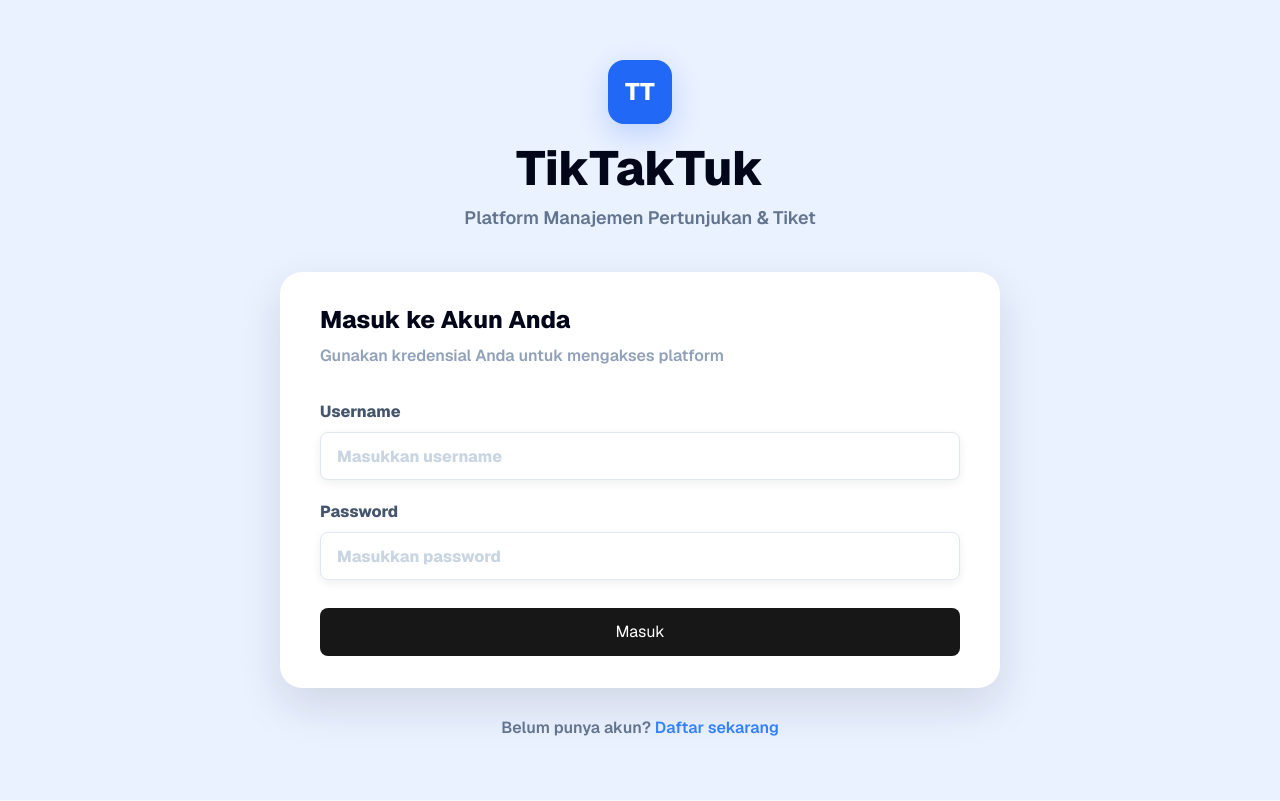
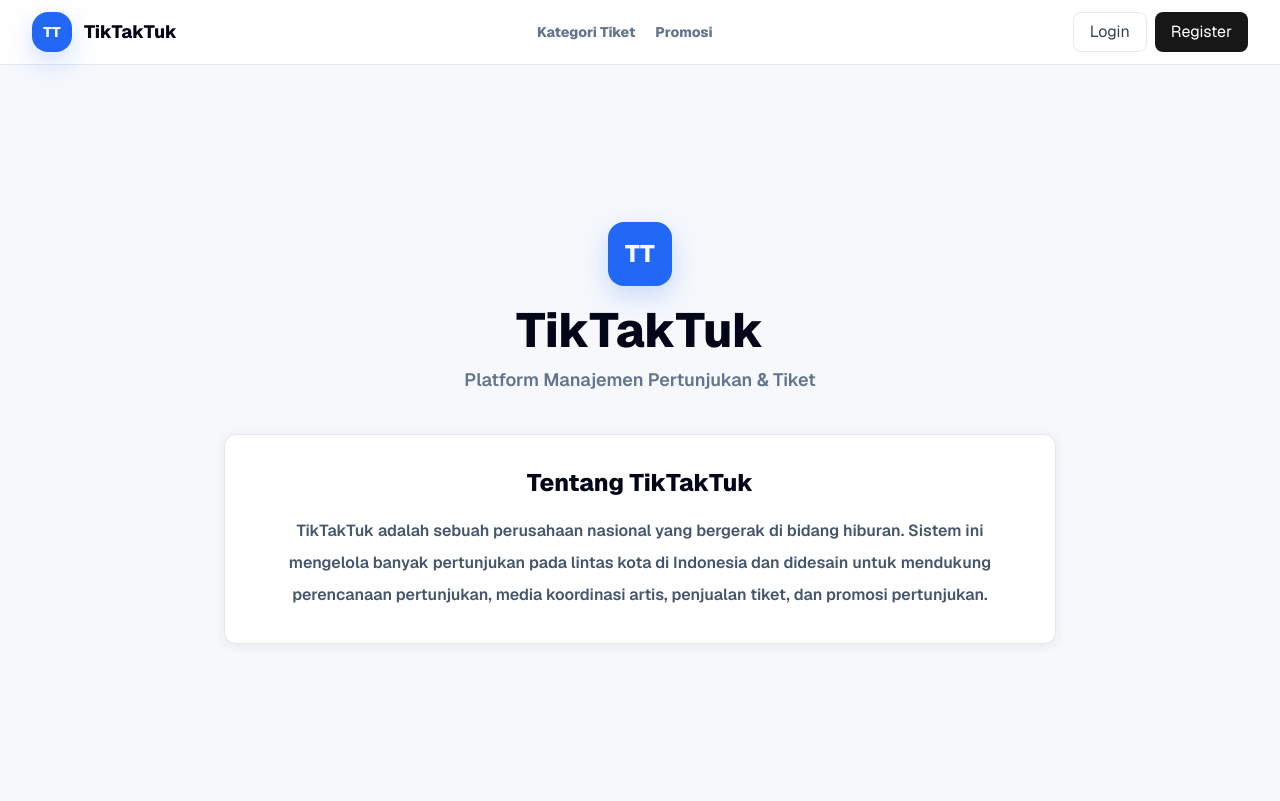
Before and after one commit to IkanBerkepalaLele/BasdatFE, a Next.js app: page / in a window 1280 px wide. Built offline with nearby package versions, Linux system fonts and the light colour scheme.

Commit message:
feat: add guest landing page

```diff
--- a/src/features/artist/components/artist-list-page.tsx
+++ b/src/features/artist/components/artist-list-page.tsx
@@ -3,7 +3,6 @@
 import { useEffect, useMemo, useRef, useState } from "react";
 import {
   List,
-  Music2,
   Pencil,
   Plus,
   Search,
--- a/src/features/auth/components/auth-app.tsx
+++ b/src/features/auth/components/auth-app.tsx
@@ -10,6 +10,7 @@ import { ArtistListPage } from "@/features/artist/components/artist-list-page";
 import { TicketCategoryListPage } from "@/features/ticket-category/components/ticket-category-list-page";
 import { TicketListPage } from "@/features/ticket/components/ticket-list-page";
 import { SeatListPage } from "@/features/seat/components/seat-list-page";
+import { GuestLandingPage, GuestShell } from "@/features/guest/components/guest-landing-page";
 import { roleLabels } from "../data/auth-seed";
 import {
   authenticate,
@@ -22,7 +23,7 @@ import { AppNavbar } from "./app-navbar";
 import { LoginPage } from "./login-page";
 import { RegisterPage } from "./register-page";
 
-type AuthScreen = "login" | "register";
+type AuthScreen = "guest" | "guest-ticket-category" | "login" | "register";
 type AppPage = "dashboard" | "profile" | "venue" | "event" | "ticket" | "seat" | "artist" | "ticket-category";
 const sessionStorageKey = "tiktaktuk-auth-user-id";
 
@@ -43,7 +44,7 @@ function writeSession(userId: string | null) {
 
 export function AuthApp() {
   const [data, setData] = useState<AuthSeed>(() => cloneAuthSeed());
-  const [screen, setScreen] = useState<AuthScreen>("login");
+  const [screen, setScreen] = useState<AuthScreen>("guest");
   const [activePage, setActivePage] = useState<AppPage>("dashboard");
   const [toast, setToast] = useState<ToastState>(null);
   const [sessionUserId, setSessionUserId] = useState<string | null>(null);
@@ -77,6 +78,18 @@ export function AuthApp() {
     setToast(nextToast);
   }
 
+  function showGuestPromotionMessage() {
+    showToast({ tone: "info", message: "Promosi belum diimplementasi." });
+  }
+
+  function showGuestLanding() {
+    setScreen("guest");
+  }
+
+  function showGuestTicketCategory() {
+    setScreen("guest-ticket-category");
+  }
+
   function login(username: string, password: string) {
     const user = authenticate(data.users, username, password);
 
@@ -93,10 +106,10 @@ export function AuthApp() {
 
   function logout() {
     setSessionUserId(null);
-    setScreen("login");
+    setScreen("guest");
     setActivePage("dashboard");
     writeSession(null);
-    showToast({ tone: "success", message: "Session berakhir. Anda kembali ke halaman Login." });
+    showToast({ tone: "success", message: "Session berakhir. Anda kembali ke halaman awal." });
   }
 
   function register(role: RoleName, payload: RegisterPayload) {
@@ -215,8 +228,32 @@ export function AuthApp() {
         <div className="fixed left-1/2 top-5 z-50 w-[min(92vw,560px)] -translate-x-1/2">
           <Toast toast={toast} />
         </div>
-        {screen === "login" ? (
-          <LoginPage onLogin={login} onRegister={() => setScreen("register")} />
+        {screen === "guest" ? (
+          <GuestLandingPage
+            onLanding={showGuestLanding}
+            onLogin={() => setScreen("login")}
+            onPromotion={showGuestPromotionMessage}
+            onRegister={() => setScreen("register")}
+            onTicketCategory={showGuestTicketCategory}
+          />
+        ) : screen === "guest-ticket-category" ? (
+          <GuestShell
+            onLanding={showGuestLanding}
+            onLogin={() => setScreen("login")}
+            onPromotion={showGuestPromotionMessage}
+            onRegister={() => setScreen("register")}
+            onTicketCategory={showGuestTicketCategory}
+          >
+            <div className="mx-auto w-full max-w-7xl px-4 py-8 sm:px-6 lg:px-8">
+              <TicketCategoryListPage role="guest" />
+            </div>
+          </GuestShell>
+        ) : screen === "login" ? (
+          <LoginPage
+            onBackToLanding={showGuestLanding}
+            onLogin={login}
+            onRegister={() => setScreen("register")}
+          />
         ) : (
           <RegisterPage onBackToLogin={() => setScreen("login")} onSubmit={register} />
         )}
--- a/src/features/auth/components/login-page.tsx
+++ b/src/features/auth/components/login-page.tsx
@@ -1,15 +1,17 @@
 "use client";
 
+import { ArrowLeft } from "lucide-react";
 import { FormEvent, useState } from "react";
 import { BrandMark } from "@/shared/components/brand-mark";
 import { FormField } from "@/shared/components/form-field";
 
 type LoginPageProps = {
+  onBackToLanding: () => void;
   onLogin: (username: string, password: string) => void;
   onRegister: () => void;
 };
 
-export function LoginPage({ onLogin, onRegister }: LoginPageProps) {
+export function LoginPage({ onBackToLanding, onLogin, onRegister }: LoginPageProps) {
   const [username, setUsername] = useState("");
   const [password, setPassword] = useState("");
 
@@ -26,6 +28,13 @@ export function LoginPage({ onLogin, onRegister }: LoginPageProps) {
           className="mt-10 rounded-[22px] bg-white px-8 py-8 shadow-[0_18px_46px_rgba(15,23,42,0.12)] sm:px-10"
           onSubmit={submit}
         >
+          <button
+            className="mx-auto mb-7 flex items-center gap-2 text-base font-extrabold text-[#3481ff]"
+            onClick={onBackToLanding}
+            type="button"
+          >
+            <ArrowLeft size={18} /> Kembali ke Halaman Awal
+          </button>
           <h2 className="text-2xl font-extrabold text-slate-950">Masuk ke Akun Anda</h2>
           <p className="mt-2 text-base font-semibold text-slate-400">
             Gunakan kredensial Anda untuk mengakses platform
--- a/src/features/auth/components/register-page.tsx
+++ b/src/features/auth/components/register-page.tsx
@@ -47,7 +47,7 @@ function RolePicker({
     <>
       <div className="mt-10 rounded-[22px] bg-white px-8 py-8 shadow-[0_18px_46px_rgba(15,23,42,0.12)] sm:px-10">
         <button className="mx-auto mb-7 flex items-center gap-2 text-base font-extrabold text-[#3481ff]" onClick={onBack}>
-          <ArrowLeft size={18} /> Kembali
+          <ArrowLeft size={18} /> Kembali ke Login
         </button>
         <h2 className="text-2xl font-extrabold text-slate-950">Jenis Pengguna</h2>
         <p className="mt-2 text-base font-semibold text-slate-400">
--- /dev/null
+++ b/src/features/guest/components/guest-landing-page.tsx
@@ -0,0 +1,100 @@
+"use client";
+
+import type { ReactNode } from "react";
+import { BrandMark } from "@/shared/components/brand-mark";
+
+type GuestNavProps = {
+  onLanding: () => void;
+  onLogin: () => void;
+  onPromotion: () => void;
+  onRegister: () => void;
+  onTicketCategory: () => void;
+};
+
+type GuestShellProps = GuestNavProps & {
+  children: ReactNode;
+};
+
+const description =
+  "TikTakTuk adalah sebuah perusahaan nasional yang bergerak di bidang hiburan. Sistem ini mengelola banyak pertunjukan pada lintas kota di Indonesia dan didesain untuk mendukung perencanaan pertunjukan, media koordinasi artis, penjualan tiket, dan promosi pertunjukan.";
+
+export function GuestShell({
+  children,
+  onLanding,
+  onLogin,
+  onPromotion,
+  onRegister,
+  onTicketCategory,
+}: GuestShellProps) {
+  return (
+    <main className="min-h-screen bg-[#f6f8fc] text-slate-950">
+      <GuestNavbar
+        onLanding={onLanding}
+        onLogin={onLogin}
+        onPromotion={onPromotion}
+        onRegister={onRegister}
+        onTicketCategory={onTicketCategory}
+      />
+      {children}
+    </main>
+  );
+}
+
+export function GuestLandingPage(props: GuestNavProps) {
+  return (
+    <GuestShell {...props}>
+      <section className="mx-auto flex min-h-[calc(100vh-64px)] w-full max-w-4xl flex-col items-center justify-center px-4 py-20 text-center sm:px-6 lg:px-8">
+        <BrandMark />
+        <article className="mt-10 rounded-xl border border-slate-200 bg-white px-7 py-8 text-center shadow-[0_2px_12px_rgba(15,23,42,0.07)] sm:px-9">
+          <h2 className="text-2xl font-extrabold tracking-normal text-slate-950">
+            Tentang TikTakTuk
+          </h2>
+          <p className="mt-4 text-base font-semibold leading-8 text-slate-600">
+            {description}
+          </p>
+        </article>
+      </section>
+    </GuestShell>
+  );
+}
+
+function GuestNavbar({
+  onLanding,
+  onLogin,
+  onPromotion,
+  onRegister,
+  onTicketCategory,
+}: GuestNavProps) {
+  return (
+    <header className="sticky top-0 z-40 border-b border-slate-200 bg-white/95 backdrop-blur">
+      <div className="mx-auto flex min-h-16 w-full max-w-7xl flex-wrap items-center justify-between gap-3 px-4 py-3 sm:px-6 lg:px-8">
+        <button className="flex items-center gap-3" onClick={onLanding}>
+          <BrandMark compact />
+          <span className="text-lg font-extrabold text-slate-950">TikTakTuk</span>
+        </button>
+        <nav className="order-3 flex w-full items-center gap-5 overflow-x-auto text-sm font-extrabold text-slate-500 md:order-none md:w-auto">
+          <button className="shrink-0 transition hover:text-blue-600" onClick={onTicketCategory}>
+            Kategori Tiket
+          </button>
+          <button className="shrink-0 transition hover:text-blue-600" onClick={onPromotion}>
+            Promosi
+          </button>
+        </nav>
+        <div className="flex items-center gap-2">
+          <button
+            className="h-10 rounded-lg border border-slate-200 px-4 text-sm font-extrabold text-slate-700 transition hover:bg-slate-50"
+            onClick={onLogin}
+          >
+            Login
+          </button>
+          <button
+            className="h-10 rounded-lg bg-[#171717] px-4 text-sm font-extrabold text-white transition hover:bg-black"
+            onClick={onRegister}
+          >
+            Register
+          </button>
+        </div>
+      </div>
+    </header>
+  );
+}
--- a/src/features/ticket-category/components/ticket-category-list-page.tsx
+++ b/src/features/ticket-category/components/ticket-category-list-page.tsx
@@ -17,6 +17,8 @@ import { ticketCategorySeed } from "../data/ticket-category-seed";
 import { eventSeed } from "@/features/event/data/event-seed";
 import { venueSeed } from "@/features/venue/data/venue-seed";
 import type { RoleName } from "@/features/auth/types";
+
+type ViewerRole = RoleName | "guest";
 
 let nextCatCounter = ticketCategorySeed.categories.length + 1;
 function generateCategoryId(): string {
@@ -47,7 +49,7 @@ type ModalState =
   | { kind: "edit"; category: TicketCategory }
   | { kind: "delete"; category: TicketCategory };
 
-export function TicketCategoryListPage({ role }: { role: RoleName }) {
+export function TicketCategoryListPage({ role }: { role: ViewerRole }) {
   const canManage = role === "admin" || role === "organizer";
   const [categories, setCategories] = useState<TicketCategory[]>(() => [
     ...ticketCategorySeed.categories,
```
